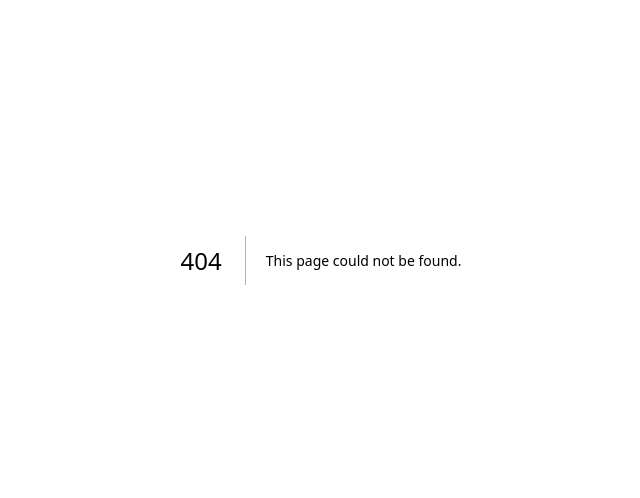
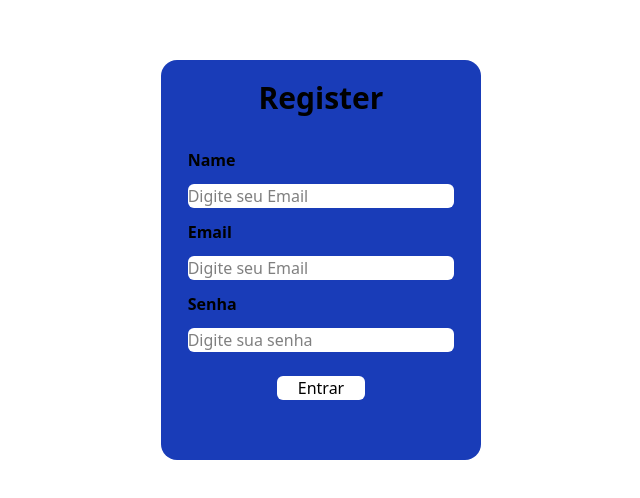
Before and after one commit to JRodriguesDev/Ecommerce, a Next.js app: page /auth in a window 1280 px wide. Before the commit this address had no page. Shown: the part 140-638 px from the top of the page, without its empty margins (319-959 px from the left). Built offline with nearby package versions, Linux system fonts and the light colour scheme.

Commit message:
feat: add register and login pages

```diff
--- /dev/null
+++ b/app/(auth)/auth/page.tsx
@@ -0,0 +1,25 @@
+'use client'
+
+import Form from 'next/form'
+
+const Home = () => {
+  return (
+    <main className="w-full h-screen flex items-center justify-center">
+      <div className="bg-blue-800 w-1/4 h-1/2 rounded-2xl flex flex-col items-center">
+        <p className='mt-5 text-center text-3xl font-semibold'>Register</p>
+        <Form className='w-10/12 flex flex-col gap-3 mt-8' action='/login'>
+        <p className='font-semibold text-1xl'>Name</p>
+        <input type="email" name='email' placeholder='Digite seu Email' className='bg-white rounded-md'  required/>
+        <p className='font-semibold text-1xl'>Email</p>
+        <input type="email" name='email' placeholder='Digite seu Email' className='bg-white rounded-md'  required/>
+        <p className='font-semibold text-1xl'>Senha</p>
+        <input type="password" name='password' placeholder='Digite sua senha' className='bg-white rounded-md'  required/>
+        <p></p>
+        <button type='submit' className='cursor-pointer w-2/6 h-1/6 bg-white rounded-md self-center'>Entrar</button>
+        </Form>
+      </div>
+    </main>
+  );
+}
+
+export default Home
--- a/app/page.tsx
+++ b/app/page.tsx
@@ -1,7 +1,21 @@
+'use client'
+
+import Form from 'next/form'
+
 const Home = () => {
   return (
-    <main>
-
+    <main className="w-full h-screen flex items-center justify-center">
+      <div className="bg-blue-800 w-1/4 h-2/5 rounded-2xl flex flex-col items-center">
+        <p className='mt-5 text-center text-3xl font-semibold'>Login</p>
+        <Form className='w-10/12 flex flex-col gap-3 mt-8' action='/login'>
+        <p className='font-semibold text-1xl'>Email</p>
+        <input type="email" name='email' placeholder='Digite seu Email' className='bg-white rounded-md'  required/>
+        <p className='font-semibold text-1xl'>Senha</p>
+        <input type="password" name='password' placeholder='Digite sua senha' className='bg-white rounded-md'  required/>
+        <p></p>
+        <button type='submit' className='cursor-pointer w-2/6 h-1/6 bg-white rounded-md self-center'>Entrar</button>
+        </Form>
+      </div>
     </main>
   );
 }
```
